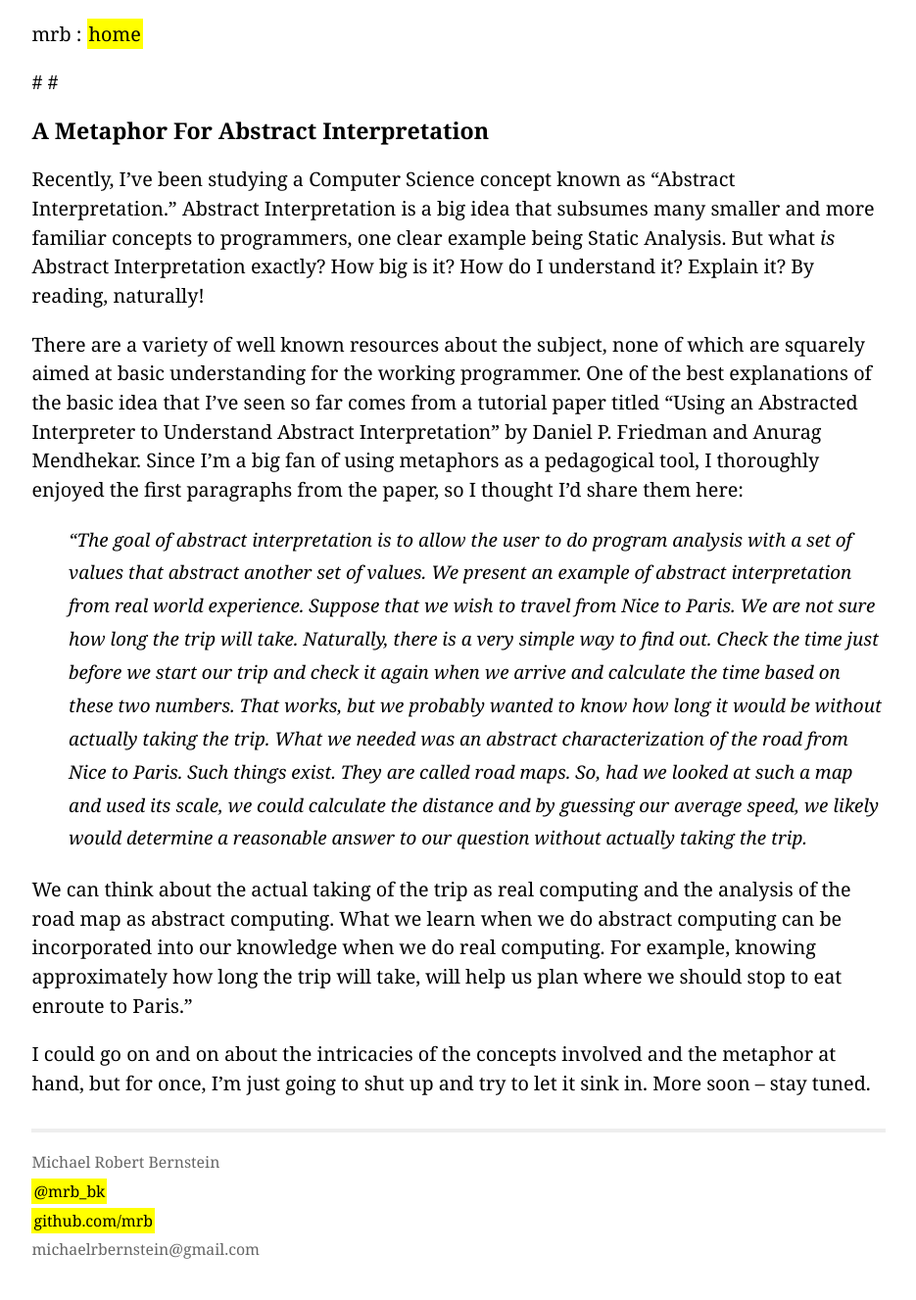
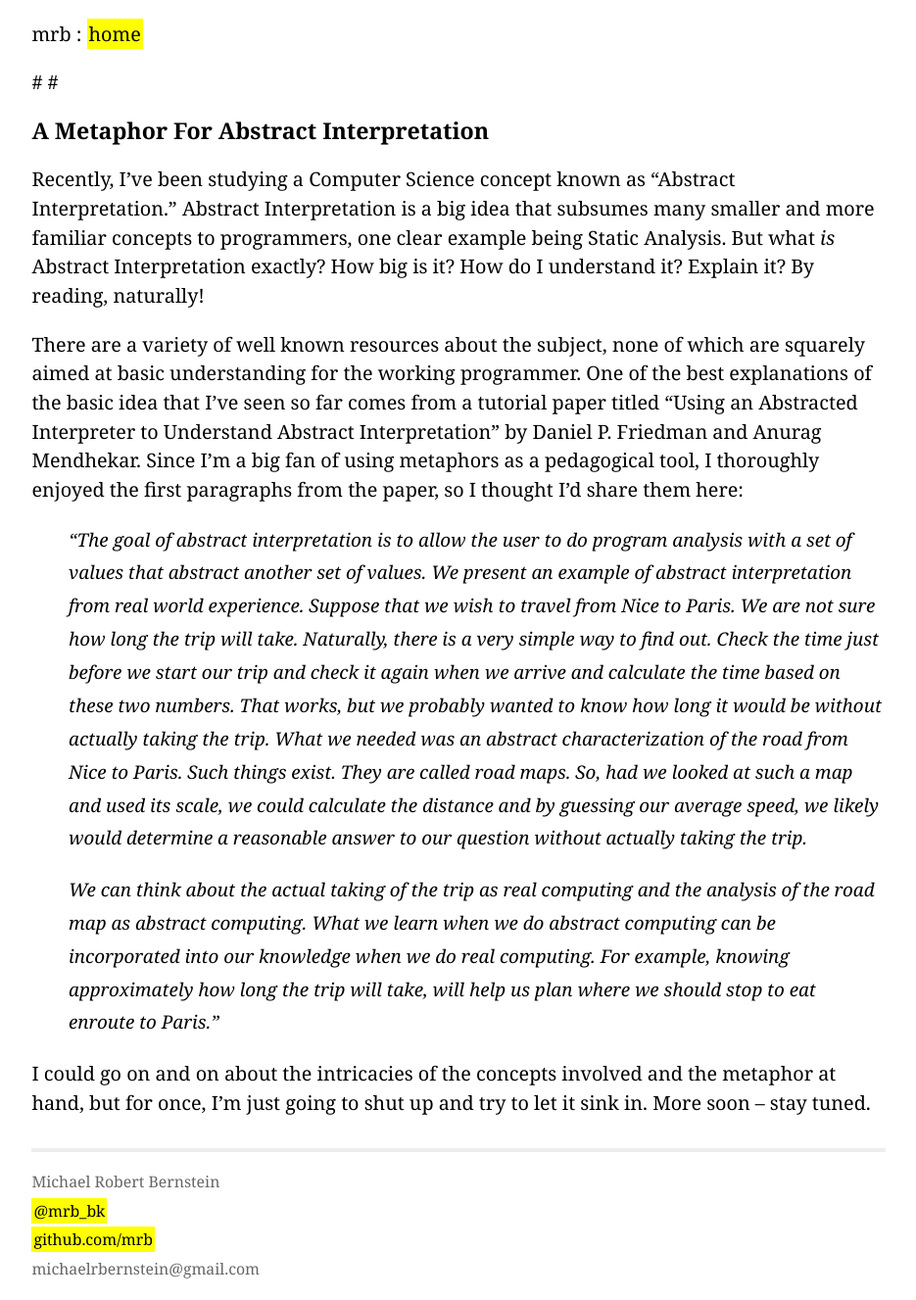
Before and after one commit to mrb/mrb.github.com, a Jekyll site: the page built from _posts/2015-01-31-a-metaphor-for-abstract-interpretation.markdown, in a window 1280 px wide. Shown: the whole page at 98% size, without its empty margins (172-1107 px from the left). Built offline with Jekyll 4.4.1, drawn with Linux system fonts in a browser that asks for light colours; Markdown is read by kramdown in place of the engine named in the settings; comment, search, counter and statistics services are not loaded.

Commit message:
Fix spacing

```diff
--- a/_posts/2015-01-31-a-metaphor-for-abstract-interpretation.markdown
+++ b/_posts/2015-01-31-a-metaphor-for-abstract-interpretation.markdown
@@ -14,6 +14,6 @@ There are a variety of well known resources about the subject, none of which are
 
 > "The goal of abstract interpretation is to allow the user to do program analysis with a set of values that abstract another set of values. We present an example of abstract interpretation from real world experience. Suppose that we wish to travel from Nice to Paris. We are not sure how long the trip will take. Naturally, there is a very simple way to find out. Check the time just before we start our trip and check it again when we arrive and calculate the time based on these two numbers. That works, but we probably wanted to know how long it would be without actually taking the trip. What we needed was an abstract characterization of the road from Nice to Paris. Such things exist. They are called road maps. So, had we looked at such a map and used its scale, we could calculate the distance and by guessing our average speed, we likely would determine a reasonable answer to our question without actually taking the trip.
 
-We can think about the actual taking of the trip as real computing and the analysis of the road map as abstract computing. What we learn when we do abstract computing can be incorporated into our knowledge when we do real computing. For example, knowing approximately how long the trip will take, will help us plan where we should stop to eat enroute to Paris."
+> We can think about the actual taking of the trip as real computing and the analysis of the road map as abstract computing. What we learn when we do abstract computing can be incorporated into our knowledge when we do real computing. For example, knowing approximately how long the trip will take, will help us plan where we should stop to eat enroute to Paris."
 
 I could go on and on about the intricacies of the concepts involved and the metaphor at hand, but for once, I'm just going to shut up and try to let it sink in. More soon -- stay tuned.
```
